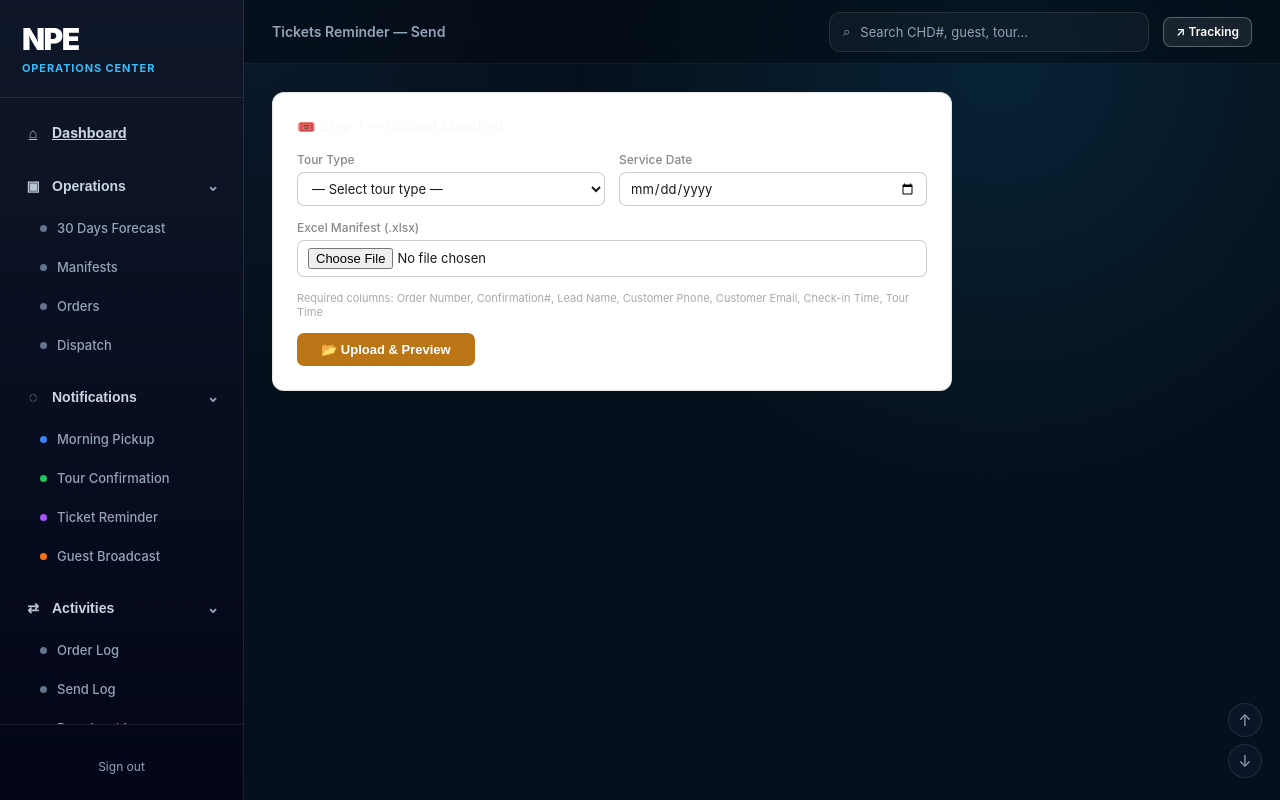
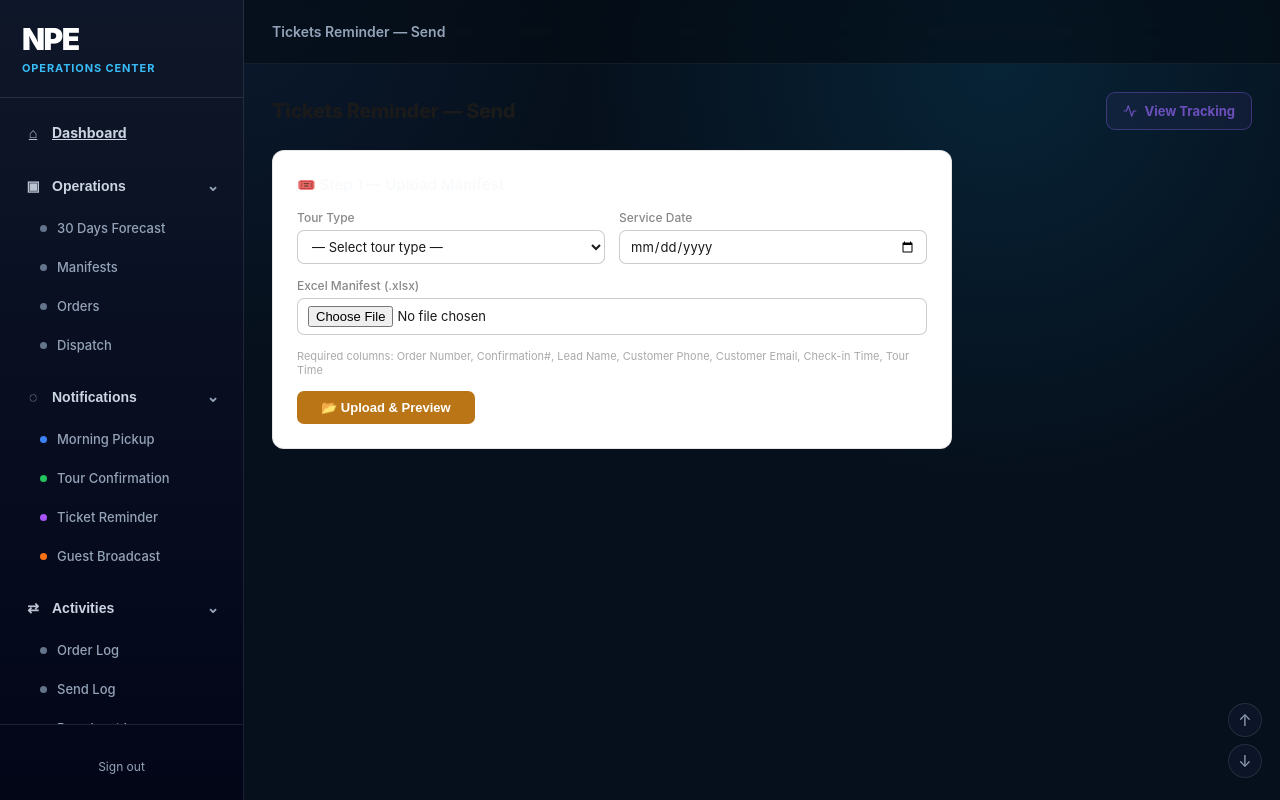
Before and after one commit to annielam0623/npe-confirmation-service, a FastAPI app: template app/templates/admin/send_tickets.html in a window 1280 px wide. Run offline with FastAPI, Linux system fonts and the light colour scheme; the template is opened without the code that fills it, so the values that code supplies are empty; some libraries are stand-ins or nearby versions.

Commit message:
change the position of tracking btn

```diff
--- a/app/templates/admin/send_tickets.html
+++ b/app/templates/admin/send_tickets.html
@@ -2,10 +2,22 @@
 {% block title %}Send Tickets Reminders — NPE{% endblock %}
 {% block page_title %}Tickets Reminder — Send{% endblock %}
 {% block topbar_actions %}
-<a class="btn-topbar-action" href="/admin/notifications/tickets-reminder/tracking">↗ Tracking</a>
+<style>.top-search{display:none!important}</style>
 {% endblock %}
 
 {% block extra_styles %}
+.page-header{display:flex;align-items:center;justify-content:space-between;margin-bottom:20px;}
+.page-header-title{font-size:20px;font-weight:800;letter-spacing:-.02em;color:#1a1a1a;}
+.btn-tracking-page{
+  display:inline-flex;align-items:center;gap:7px;
+  height:38px;padding:0 16px;border-radius:9px;
+  border:1px solid rgba(107,79,187,.5);
+  background:rgba(107,79,187,.10);
+  color:#6B4FBB;font-size:13px;font-weight:650;
+  cursor:pointer;text-decoration:none;transition:all .18s;
+}
+.btn-tracking-page:hover{background:#6B4FBB;color:#fff;box-shadow:0 0 18px rgba(107,79,187,.35);}
+.btn-tracking-page svg{width:14px;height:14px;stroke:currentColor;fill:none;stroke-width:2;stroke-linecap:round;stroke-linejoin:round;}
 .send-card {
   background: #fff; border: 0.5px solid rgba(0,0,0,0.1);
   border-radius: 12px; padding: 24px; max-width: 680px; margin-bottom: 20px;
@@ -99,6 +111,13 @@ table.preview-tbl {
 {% endblock %}
 
 {% block content %}
+<div class="page-header">
+  <div class="page-header-title">Tickets Reminder — Send</div>
+  <a class="btn-tracking-page" href="/admin/notifications/tickets-reminder/tracking">
+    <svg viewBox="0 0 24 24"><polyline points="22 12 18 12 15 21 9 3 6 12 2 12"/></svg>
+    View Tracking
+  </a>
+</div>
 <div id="step-form">
   <div class="send-card">
     <h2>🎟️ Step 1 — Upload Manifest</h2>
```
Also changed, not shown: app/templates/admin/send_morning.html (+20 -1 lines), app/templates/admin/send_tour.html (+20 -1 lines).
